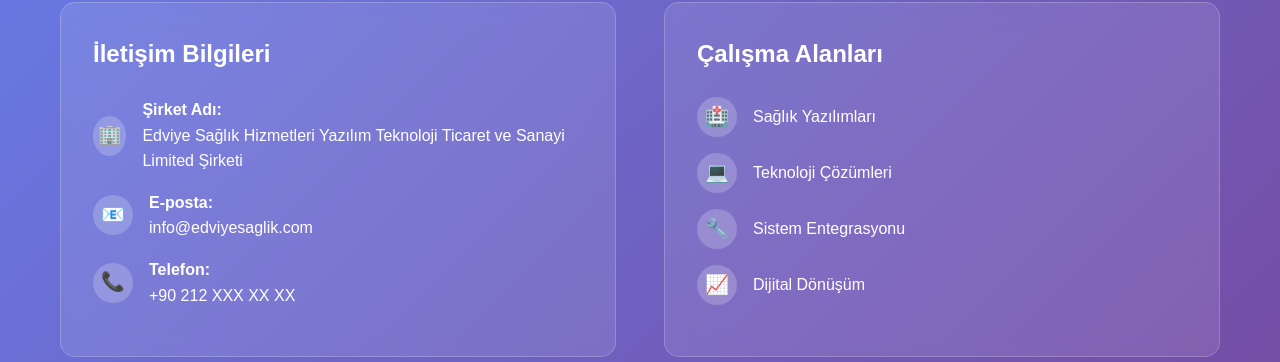
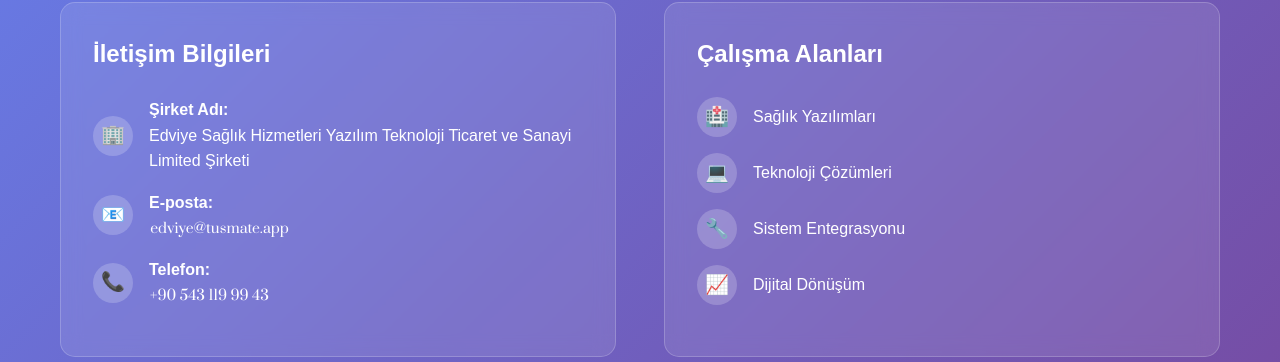
Before and after one commit to tusmate/edviye.com, a plain HTML site: page index.html in a window 1280 px wide. Shown: the part 2160-2522 px from the top of the page. Drawn offline with Linux system fonts and the light colour scheme.

Commit message:
update contact info

```diff
--- a/index.html
+++ b/index.html
@@ -309,6 +309,7 @@
             display: flex;
             align-items: center;
             justify-content: center;
+            flex-shrink: 0;
         }
 
         /* Footer */
@@ -358,6 +359,13 @@
         .fade-in.visible {
             opacity: 1;
             transform: translateY(0);
+        }
+
+        /* svg */
+        object {
+            height: 2em;
+            margin: -1em 0;
+            vertical-align: middle;
         }
     </style>
 </head>
@@ -462,14 +470,14 @@
                         <div class="contact-icon">📧</div>
                         <div>
                             <strong>E-posta:</strong><br>
-                            info@edviyesaglik.com
+                            <object width="141" height="24" data="./email.svg" type="image/svg+xml"></object>
                         </div>
                     </div>
                     <div class="contact-item">
                         <div class="contact-icon">📞</div>
                         <div>
                             <strong>Telefon:</strong><br>
-                            +90 212 XXX XX XX
+                            <object width="121" height="24" data="./phone.svg" type="image/svg+xml"></object>
                         </div>
                     </div>
                 </div>
```
Also changed, not shown: email.svg (added), phone.svg (added).
